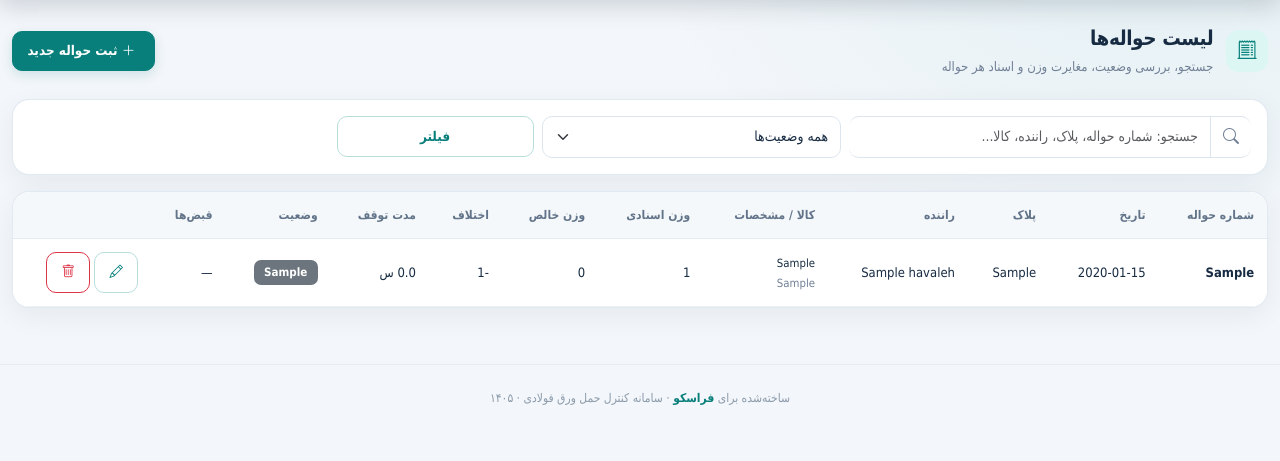
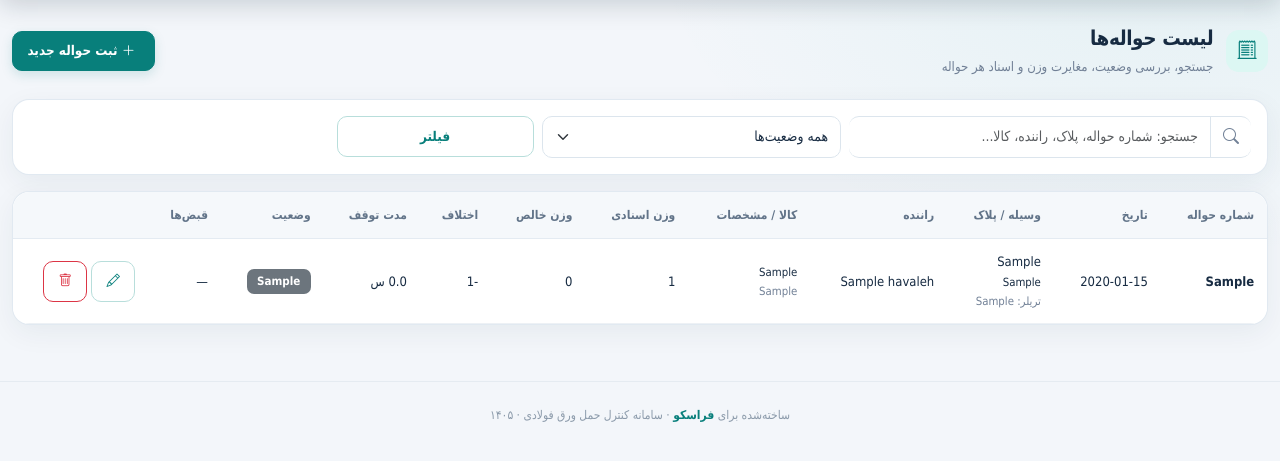
Before and after one commit to Tahmoures54/varagh, a Flask app: page /havaleh in a window 1280 px wide. Shown: the part 89-550 px from the top of the page. Run offline with Flask 3, Linux system fonts and the light colour scheme; a user stored in the database is signed in; tables that the repository leaves empty hold one stand-in row (values such as "Sample post"); some libraries are stand-ins or nearby versions.

Commit message:
Show vehicle type and trailer plate in voucher list

```diff
--- a/templates/havaleh_list.html
+++ b/templates/havaleh_list.html
@@ -35,7 +35,7 @@
         <tr>
           <th>شماره حواله</th>
           <th>تاریخ</th>
-          <th>پلاک</th>
+          <th>وسیله / پلاک</th>
           <th>راننده</th>
           <th>کالا / مشخصات</th>
           <th>وزن اسنادی</th>
@@ -52,7 +52,7 @@
         <tr>
           <td class="fw-bold">{{ h.shomare_havaleh }}</td>
           <td>{{ h.tarikh_havaleh or '—' }}</td>
-          <td>{{ h.pelak or '—' }}</td>
+          <td>{{ h.noe_vasileh or 'نوع نامشخص' }}<br><small>{{ h.pelak or '—' }}</small>{% if h.pelak_trailer %}<br><small class="text-muted">تریلر: {{ h.pelak_trailer }}</small>{% endif %}</td>
           <td>{{ h.name_ranande or '—' }}</td>
           <td>
             <small>{{ h.sharh_kala or '' }}</small><br>
```
